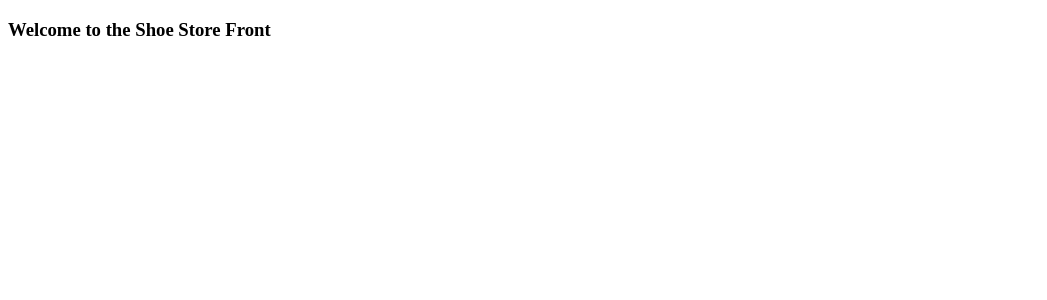
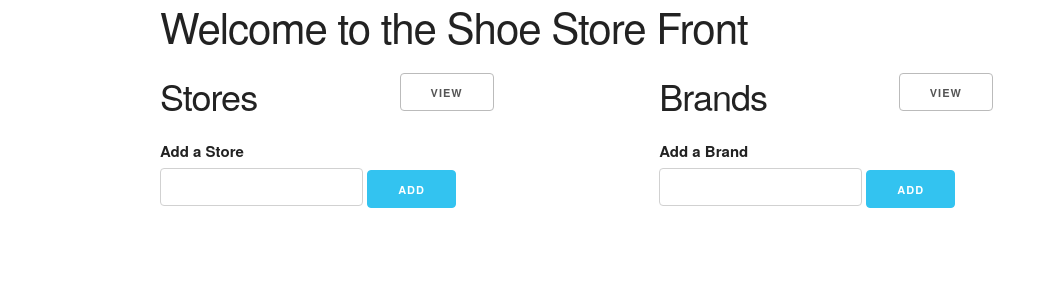
Before and after one commit to kdv24/Shoes, a PHP site: template views/homepage.twig in a window 1280 px wide. Shown: the top 300 px of the page, without its empty margins (0-1047 px from the left). Run offline with PHP 8.4, Linux system fonts and the light colour scheme; the template is opened without the code that fills it, so the values that code supplies are empty; some libraries are stand-ins or nearby versions.

Commit message:
Add skeleton to homepage

```diff
--- a/views/homepage.twig
+++ b/views/homepage.twig
@@ -2,13 +2,60 @@
 
 <html>
   <head>
+    <link rel="stylesheet" href="/css/normalize.css" media="all">
+    <link rel="stylesheet" href="/css/skeleton.css" media="all">
     <title>Shoe Store</title>
   </head>
   <body>
     <div class="container">
       <div class="row">
         <div class="twelve columns">
-          <h3>Welcome to the Shoe Store Front</h3>
+          <h2>Welcome to the Shoe Store Front</h2>
+        </div>
+      </div>
+
+      <div class="row">
+        <div class="six columns">
+
+          <div class="row">
+            <div class="six columns">
+              <h3>Stores</h3>
+            </div>
+
+            <div class="six columns">
+                <a class="button" href="/stores">View</a>
+            </div>
+
+            <div class="twelve columns">
+              <form action="/stores" method="post">
+                <label for="add_store">Add a Store</label>
+                <input type="text" name="add_store" id="add_store">
+
+                <button class="button-primary" type="submit">Add</button>
+              </form>
+            </div>
+          </div>
+        </div>
+
+        <div class="six columns">
+          <div class="row">
+            <div class="six columns">
+              <h3>Brands</h3>
+            </div>
+            <div class="six columns">
+              <a class="button" href="/brands">View</a>
+            </div>
+
+            <div class="twelve columns">
+              <form class="" action="/brands" method="post">
+                <label for="add_brand">Add a Brand</label>
+                <input type="text" name="add_brand" id="add_brand">
+
+                <button class="button-primary" type="submit">Add</button>
+              </form>
+            </div>
+
+          </div>
         </div>
       </div>
     </div>
```
